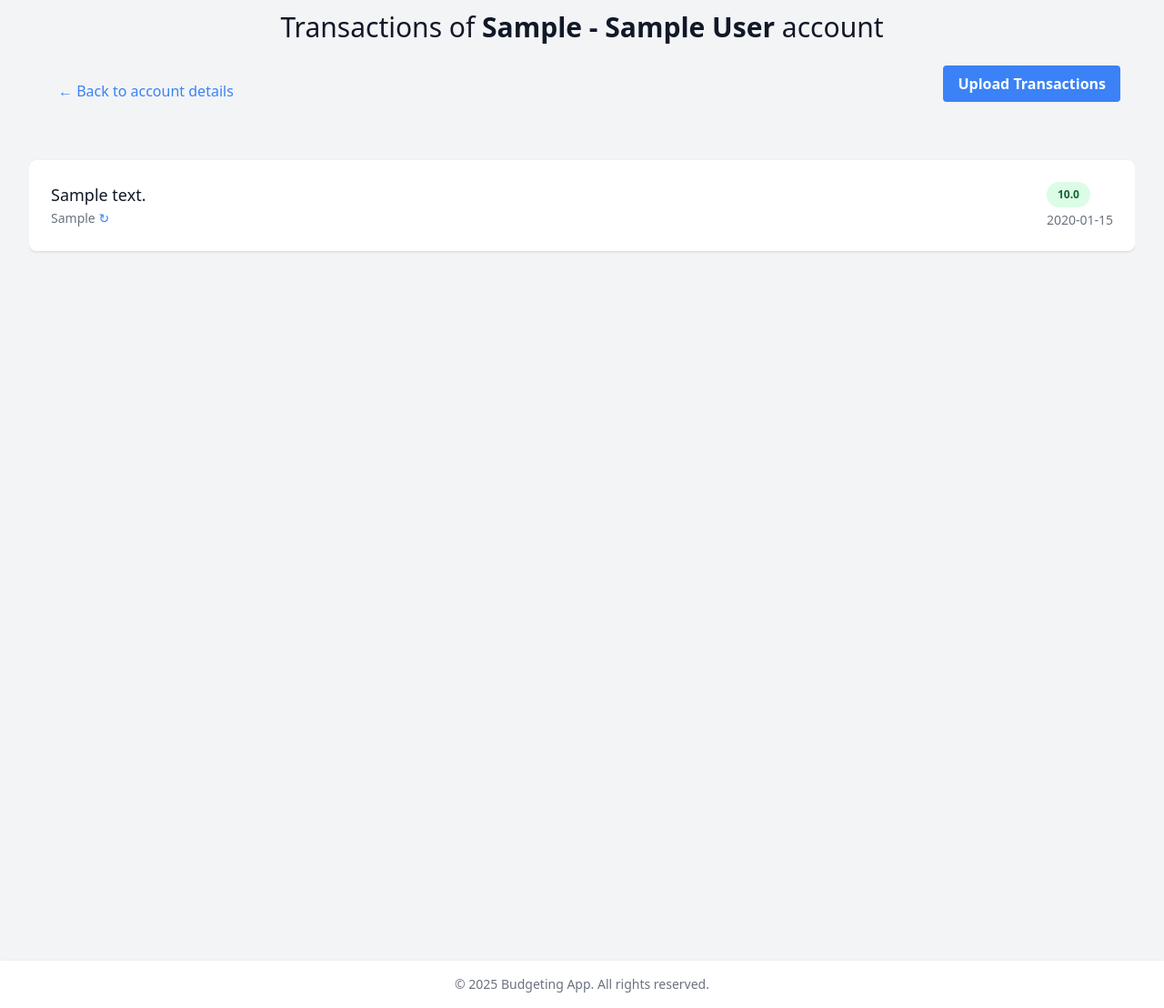
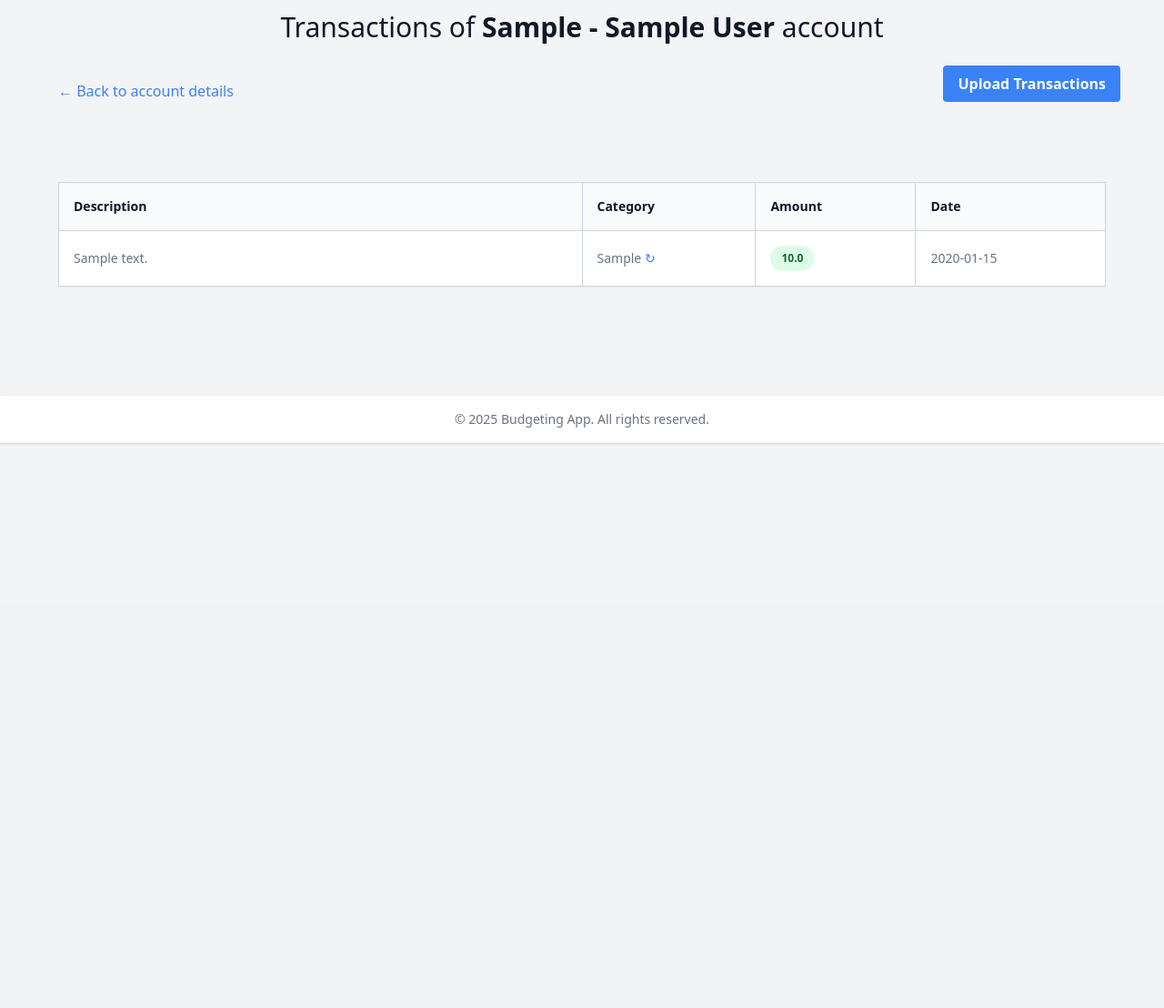
Before and after one commit to ravingupta/budgeting, a FastAPI app: page /transactions/1 in a window 1280 px wide. Shown: the part 136-1244 px from the top of the page at 91% size. After the commit the page ends 624 px from the top, so only its background shows below. Run offline with FastAPI, Linux system fonts and the light colour scheme; tables that the repository leaves empty hold one stand-in row (values such as "Sample post"); some libraries are stand-ins or nearby versions.

Commit message:
Transactions table design improvements

```diff
--- a/templates/transactions/index.html
+++ b/templates/transactions/index.html
@@ -1,7 +1,6 @@
 {% extends "layout.html" %}
 
 {%- block content %}
-<div>
 <div class="mt-4">
     <div class="text-center">
         <h1 class="text-3xl">Transactions of <span class="font-bold">{{ account.bank }} - {{ account.name }}</span> account</h1>
@@ -18,35 +17,44 @@
 </div>
 
 <div class="mt-6">
-        <ul class="overflow-y-scroll h-full max-h-full">
+
+    <div class="relative rounded-xl overflow-auto"><div class="px-4 py-8 sm:px-8">
+        <table class="border-collapse w-full border border-slate-400 dark:border-slate-500 bg-white dark:bg-slate-800 text-sm shadow-sm">
+            <thead class="bg-slate-50 dark:bg-slate-700">
+                <tr>
+                    <th class="w-1/2 border border-slate-300 dark:border-slate-600 font-semibold p-4 text-slate-900 dark:text-slate-200 text-left">Description</th>
+                    <th class="w-1/8 border border-slate-300 dark:border-slate-600 font-semibold p-4 text-slate-900 dark:text-slate-200 text-left">Category</th>
+                    <th class="w-1/8 border border-slate-300 dark:border-slate-600 font-semibold p-4 text-slate-900 dark:text-slate-200 text-left">Amount</th>
+                    <th class="w-1/8 border border-slate-300 dark:border-slate-600 font-semibold p-4 text-slate-900 dark:text-slate-200 text-left">Date</th>
+                </tr>
+            </thead>
+            <tbody>
                 {% for t in transactions %}
-            <li class="bg-white shadow rounded-lg overflow-hidden mt-2">
-                <div class="px-4 py-5 sm:p-6">
-                    <div class="flex items-center justify-between">
-                        <div>
-                            <h3 class="text-lg leading-6 font-medium text-gray-900">{{ t.description }}</h3>
-                            <p class="mt-1 max-w-2xl text-sm text-gray-500">
+                <tr>
+                    <td class="border border-slate-300 dark:border-slate-700 p-4 text-slate-500 dark:text-slate-400">
+                        {{ t.description }}
+                    </td>
+                    <td class="border border-slate-300 dark:border-slate-700 p-4 text-slate-500 dark:text-slate-400">
                         {% if t.category %}
                             {{ t.category }} <a href="#" onclick="refresh_category('{{t.account_id}}', '{{t.id}}')" class="text-blue-500 hover:text-blue-700">&#x21bb;</a>
                         {% else %}
                             <a href="#" onclick="refresh_category('{{t.account_id}}', '{{t.id}}')" class="text-blue-500 hover:text-blue-700">Analyze Category</a>
                         {% endif %}
-                            </p>
-                        </div>
-                        <div class="ml-4 flex-shrink-0">
+                    </td>
+                    <td class="border border-slate-300 dark:border-slate-700 p-4 text-slate-500 dark:text-slate-400">
                         <p class="px-3 py-1 inline-flex text-xs leading-5 font-semibold rounded-full {% if t.type == 'debit' %}bg-red-100 text-red-800{% else %}bg-green-100 text-green-800{% endif %}">
                             {{ t.amount }}
                         </p>
-                            <p class="mt-1 max-w-2xl text-sm text-gray-500">{{ t.date }}</p>
+                    </td>
+                    <td class="border border-slate-300 dark:border-slate-700 p-4 text-slate-500 dark:text-slate-400">
+                        {{ t.date }}
+                    </td>
+                </tr>
+                {% endfor %}
+            </tbody>
+        </table>
     </div>
 </div>
-                </div>
-            </li>
-            {% endfor %}
-        </ul>
-    </div>
-</div>
-
 
 <!-- The Modal -->
 <div id="uploadModal" class="fixed z-10 inset-0 overflow-y-auto hidden">
```
Lines whose indentation alone changed are shown as unchanged.
